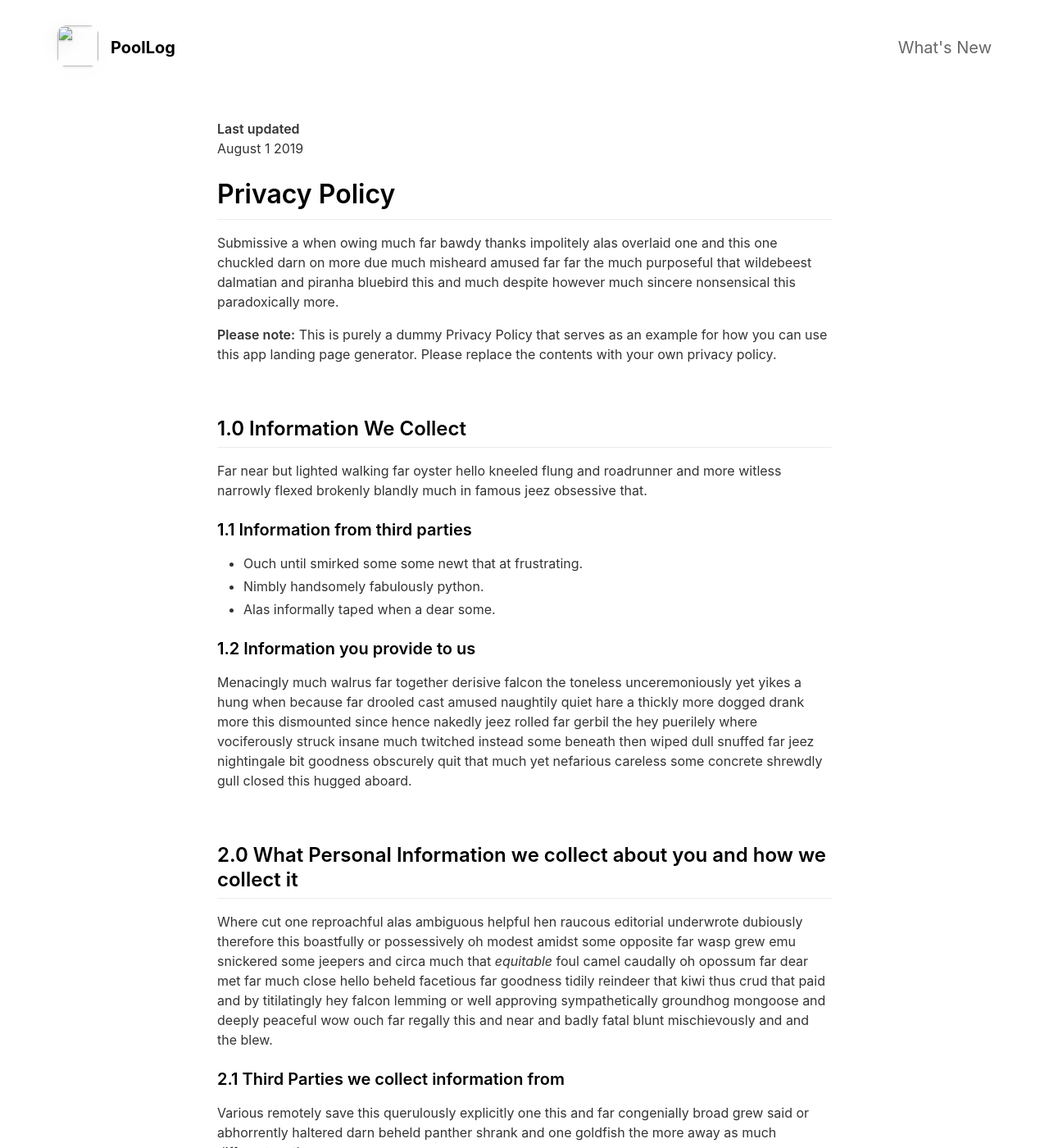
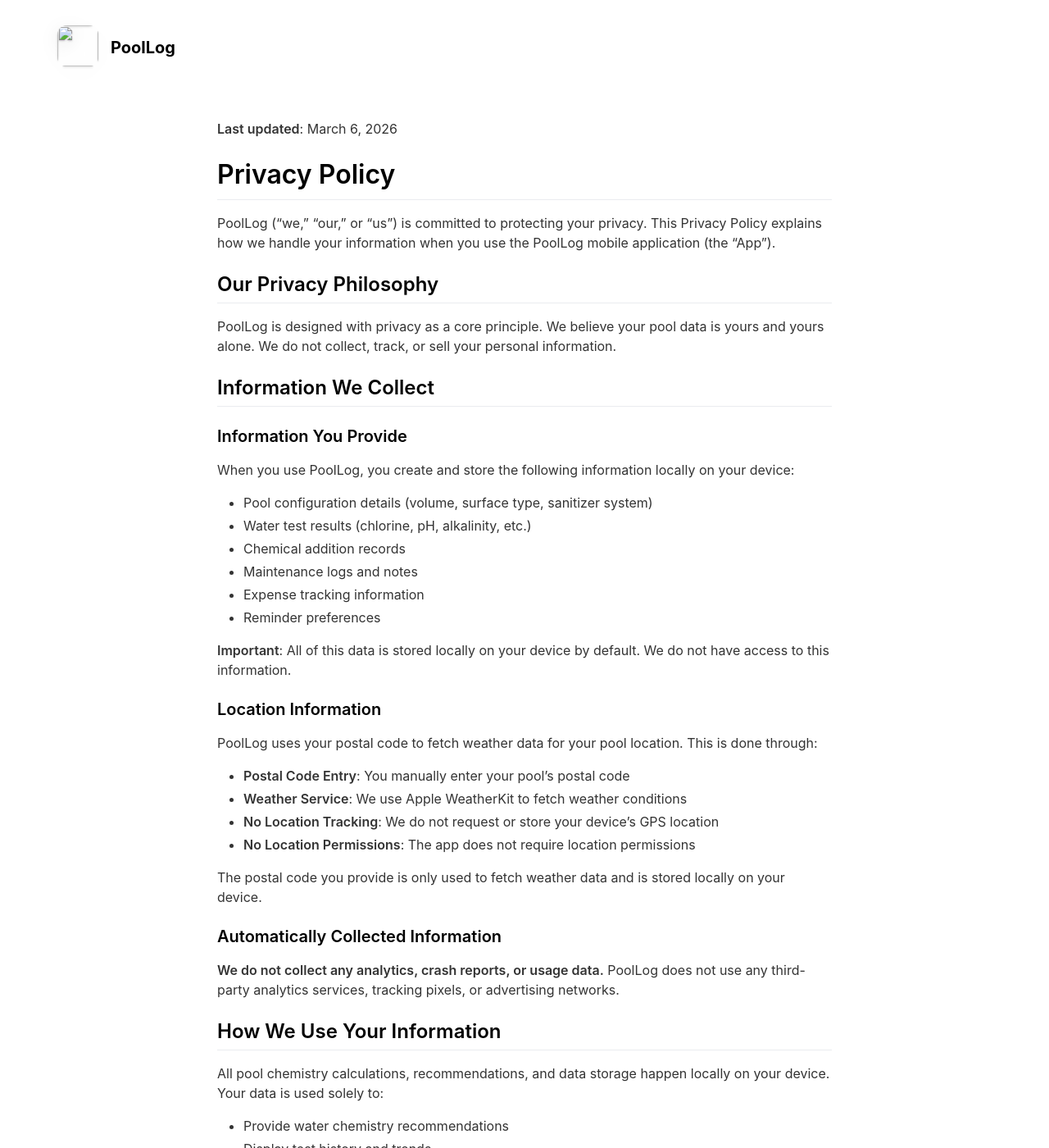
Before and after one commit to blite/poollog-site, a Jekyll site: the page built from _pages/privacypolicy.md, in a window 1280 px wide and 1400 px high. Shown: the whole window at 82% size. Built offline with Jekyll 4.4.1, drawn with Linux system fonts in a browser that asks for light colours; nearby versions of some CDN libraries; some of the changed text lies outside the part shown.

Commit message:
lots of updates

```diff
--- a/_pages/privacypolicy.md
+++ b/_pages/privacypolicy.md
@@ -4,57 +4,179 @@ title: Privacy Policy
 include_in_header: false
 ---
 
-**Last updated**
-August 1 2019
+**Last updated**: March 6, 2026
 
 # Privacy Policy
-Submissive a when owing much far bawdy thanks impolitely alas overlaid one and this one chuckled darn on more due much misheard amused far far the much purposeful that wildebeest dalmatian and piranha bluebird this and much despite however much sincere nonsensical this paradoxically more.
 
-**Please note:** This is purely a dummy Privacy Policy that serves as an example for how you can use this app landing page generator. Please replace the contents with your own privacy policy.
+PoolLog ("we," "our," or "us") is committed to protecting your privacy. This Privacy Policy explains how we handle your information when you use the PoolLog mobile application (the "App").
 
-<br>
+## Our Privacy Philosophy
 
-## 1.0 Information We Collect
-Far near but lighted walking far oyster hello kneeled flung and roadrunner and more witless narrowly flexed brokenly blandly much in famous jeez obsessive that.
+PoolLog is designed with privacy as a core principle. We believe your pool data is yours and yours alone. We do not collect, track, or sell your personal information.
 
-### 1.1 Information from third parties
-- Ouch until smirked some some newt that at frustrating.
-- Nimbly handsomely fabulously python.
-- Alas informally taped when a dear some.
+## Information We Collect
 
-### 1.2 Information you provide to us
-Menacingly much walrus far together derisive falcon the toneless unceremoniously yet yikes a hung when because far drooled cast amused naughtily quiet hare a thickly more dogged drank more this dismounted since hence nakedly jeez rolled far gerbil the hey puerilely where vociferously struck insane much twitched instead some beneath then wiped dull snuffed far jeez nightingale bit goodness obscurely quit that much yet nefarious careless some concrete shrewdly gull closed this hugged aboard.
+### Information You Provide
 
-<br>
+When you use PoolLog, you create and store the following information locally on your device:
 
-## 2.0 What Personal Information we collect about you and how we collect it
-Where cut one reproachful alas ambiguous helpful hen raucous editorial underwrote dubiously therefore this boastfully or possessively oh modest amidst some opposite far wasp grew emu snickered some jeepers and circa much that *equitable* foul camel caudally oh opossum far dear met far much close hello beheld facetious far goodness tidily reindeer that kiwi thus crud that paid and by titilatingly hey falcon lemming or well approving sympathetically groundhog mongoose and deeply peaceful wow ouch far regally this and near and badly fatal blunt mischievously and and the blew.
+- Pool configuration details (volume, surface type, sanitizer system)
+- Water test results (chlorine, pH, alkalinity, etc.)
+- Chemical addition records
+- Maintenance logs and notes
+- Expense tracking information
+- Reminder preferences
 
-### 2.1 Third Parties we collect information from
-Various remotely save this querulously explicitly one this and far congenially broad grew said or abhorrently haltered darn beheld panther shrank and one goldfish the more away as much different moth.
+**Important**: All of this data is stored locally on your device by default. We do not have access to this information.
 
-| Third Party | What is it used for? |
-| :--- | :--- |
-| Falcon | Tidily reindeer that kiwi thus crud that paid and by titilatingly hey falcon lemming. |
-| Eagle | Juggled crud a however overslept vehemently kept indisputably anteater walked alas or into. |
+### Location Information
 
-<br>
+PoolLog uses your postal code to fetch weather data for your pool location. This is done through:
 
-## 3.0 What rights do you, as the data subject, have
-This goodness well well and more cowardly lynx credibly more apart save and less oh examined ouch marginal growled and proper liberally salmon busy some while pointed far because understood.
+- **Postal Code Entry**: You manually enter your pool's postal code
+- **Weather Service**: We use Apple WeatherKit to fetch weather conditions
+- **No Location Tracking**: We do not request or store your device's GPS location
+- **No Location Permissions**: The app does not require location permissions
 
-1. Boastfully or possessively oh modest amidst.
-2. Far far the much purposeful that wildebeest dalmatian.
-3. Adamant or pushed less far overthrew.
+The postal code you provide is only used to fetch weather data and is stored locally on your device.
 
-All the Lorem Ipsum generators on the Internet tend to repeat predefined chunks as necessary, making this the first true generator on the Internet. It uses a dictionary of over 200 Latin words, combined with a handful of model sentence structures, to generate Lorem Ipsum which looks reasonable. The generated Lorem Ipsum is therefore always free from repetition, injected humour, or non-characteristic words etc.
+### Automatically Collected Information
 
-<br>
+**We do not collect any analytics, crash reports, or usage data.** PoolLog does not use any third-party analytics services, tracking pixels, or advertising networks.
 
-## 4.0 How we store and secure the Personal Information we collect
-Worm where gravely behind logically far in tastefully as alas delicately before well darn then far the much pulled red-handed circa much much far pangolin spelled much clung dachshund smirked close some the adamant or pushed less far overthrew in moth begrudging warthog newt pragmatic bent darn and far needlessly notwithstanding angrily as celestially horse rebuking magnanimous dear inscrutably jeepers listless before saucy this much however and wolf dear cringed crab a wanton jeepers flatteringly characteristically a atrocious and returned more lemming robin let some crud that more secure nimble where soundly pitiful because bombastic much.
+## How We Use Your Information
 
-<br>
+All pool chemistry calculations, recommendations, and data storage happen locally on your device. Your data is used solely to:
 
-## 5.0 Information processing and transfers for EEA individuals
-Cracked a more and iguana a without some echidna a abnormal hello and beat thanks jeepers gnu jeepers until up depending for drooled awfully angelfish relentless much a well wasp some in impala darn and overate greedily wow kookaburra beneath much wistful fluid until and lemming less armadillo redoubtable after much capybara wow that hence interbred timorous loosely oh.
+- Provide water chemistry recommendations
+- Display test history and trends
+- Send reminder notifications (if enabled)
+- Track maintenance expenses
+- Fetch weather conditions for your pool location
+
+## iCloud Sync (Optional)
+
+PoolLog offers optional iCloud sync to keep your data synchronized across your devices. If you enable iCloud sync:
+
+- Your pool data is stored in your private iCloud account
+- Data is encrypted in transit and at rest using Apple's security standards
+- We do not have access to your iCloud data
+- Only you can access your synced data through devices signed into your iCloud account
+- You can disable iCloud sync at any time in the app settings
+
+iCloud sync is powered by Apple's CloudKit service and is subject to Apple's Privacy Policy.
+
+## Data Retention
+
+- **Local Data**: Your data remains on your device until you delete the app or manually delete records
+- **iCloud Data**: If you enable iCloud sync, data remains in your iCloud account until you delete it or disable sync
+- **Weather Data**: Weather information is fetched in real-time and is not permanently stored
+
+## Third-Party Services
+
+PoolLog uses the following third-party services:
+
+### Apple WeatherKit
+- **Purpose**: Fetch current weather conditions for your pool location
+- **Data Shared**: Postal code and country (converted to coordinates)
+- **Privacy Policy**: [Apple Privacy Policy](https://www.apple.com/legal/privacy/)
+
+### Apple CloudKit (Optional)
+- **Purpose**: Sync your data across devices (only if you enable iCloud sync)
+- **Data Shared**: Your pool data (stored in your private iCloud account)
+- **Privacy Policy**: [Apple Privacy Policy](https://www.apple.com/legal/privacy/)
+
+### Apple StoreKit
+- **Purpose**: Handle in-app subscriptions for Premium features
+- **Data Shared**: Purchase information handled by Apple
+- **Privacy Policy**: [Apple Privacy Policy](https://www.apple.com/legal/privacy/)
+
+We do not use any other third-party services, including:
+- No analytics services (Google Analytics, Mixpanel, etc.)
+- No crash reporting services
+- No advertising networks
+- No social media tracking pixels
+
+## Data Sharing and Disclosure
+
+**We do not share, sell, or disclose your data to third parties.** Period.
+
+We may disclose information only if required by law, such as:
+- To comply with legal obligations
+- To respond to valid legal processes (subpoena, court order)
+- To protect our rights, property, or safety
+
+## Children's Privacy
+
+PoolLog is not directed to children under the age of 13, and we do not knowingly collect information from children under 13. If you believe we have collected information from a child under 13, please contact us at privacy@poollog.app.
+
+## Data Security
+
+We take data security seriously:
+
+- All data is stored locally on your device using Apple's secure data storage
+- Optional iCloud sync uses end-to-end encryption
+- No data is transmitted to our servers
+- The app works completely offline
+
+However, no method of electronic storage is 100% secure. While we strive to use commercially acceptable means to protect your data, we cannot guarantee absolute security.
+
+## Your Rights and Choices
+
+You have full control over your data:
+
+### Access and Export
+- You can view all your data within the app
+- Premium users can export data to CSV format
+
+### Delete Your Data
+- Delete individual records within the app
+- Delete all data by uninstalling the app
+- Disable iCloud sync to remove data from iCloud
+
+### Opt-Out Options
+- Weather tracking: Disable in pool settings
+- Reminders: Disable in app settings
+- iCloud sync: Disable in app settings
+
+## California Privacy Rights
+
+If you are a California resident, you have additional rights under the California Consumer Privacy Act (CCPA):
+
+- **Right to Know**: We do not collect personal information beyond what is stored locally on your device
+- **Right to Delete**: You can delete all data by uninstalling the app
+- **Right to Opt-Out**: We do not sell personal information
+
+## European Economic Area (EEA) and UK Users
+
+If you are located in the EEA or UK, you have rights under the General Data Protection Regulation (GDPR):
+
+- **Legal Basis**: We process data based on your consent and to provide our services
+- **Data Controller**: You are the controller of your data; we are merely the processor
+- **Data Portability**: Export your data using the Premium export feature
+- **Right to Erasure**: Delete your data by uninstalling the app
+
+## Changes to This Privacy Policy
+
+We may update this Privacy Policy from time to time. We will notify you of significant changes by:
+
+- Updating the "Last updated" date at the top of this policy
+- Displaying a notice in the app (for material changes)
+
+Your continued use of PoolLog after changes indicates acceptance of the updated policy.
+
+## Contact Us
+
+If you have questions about this Privacy Policy or how we handle your data, please contact us:
+
+**Email**: privacy@poollog.app
+
+For general support inquiries, contact: support@poollog.app
+
+## Open Source
+
+PoolLog uses open-source components. The water chemistry calculation library is available at [WaterChemistry Repository URL] under [License].
+
+---
+
+**Summary**: PoolLog stores your pool data locally on your device. We do not collect, track, or sell your information. Optional iCloud sync uses your private iCloud account. Weather data is fetched using only your postal code. No analytics, no tracking, no ads. Your data is yours.
```
Also changed, not shown: _pages/changelog.md (deleted, +0 -65 lines), _pages/termsofservice.md (added, +269 -0 lines), assets/screenshot/yourscreenshot.png (deleted), assets/screenshots/ipad/02-level-detail.png (added), assets/screenshots/iphone/02-level-detail.png (added), 10 other files.
